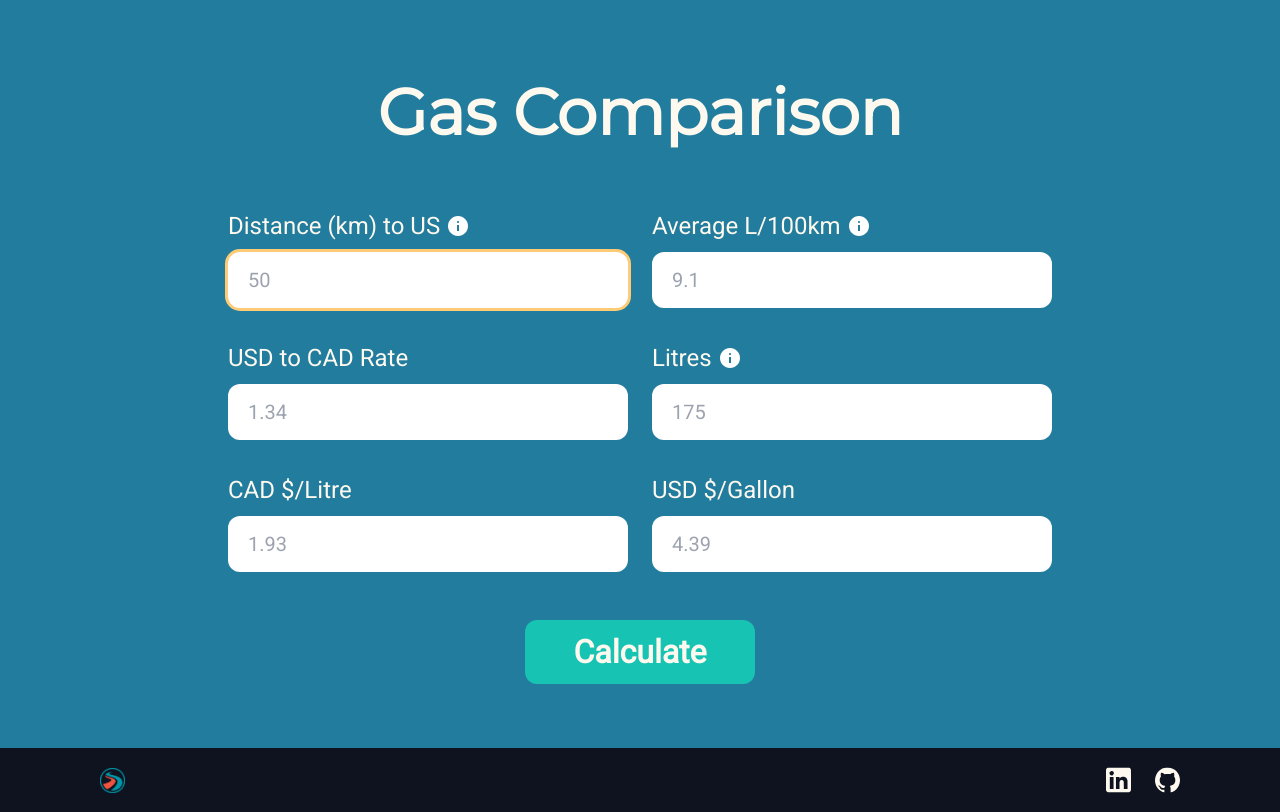
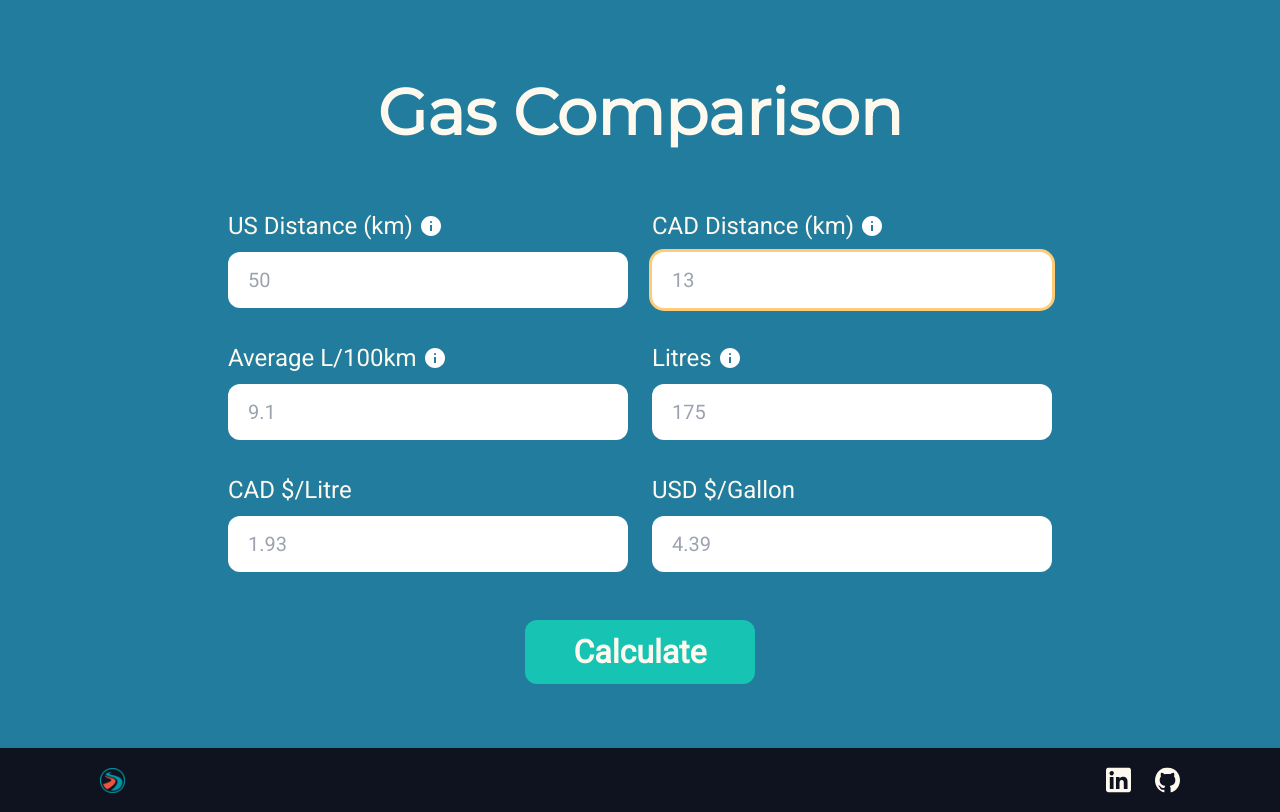
Before and after one commit to dbigueta/gas-comparison, a Next.js app: page / in a window 1280 px wide. Built offline with nearby package versions, Linux system fonts and the light colour scheme; no server answers.

Commit message:
Added API Integration

```diff
--- a/components/base/HomeHero.tsx
+++ b/components/base/HomeHero.tsx
@@ -4,20 +4,22 @@ import { useState, useRef } from 'react';
 import TextField from '@/components/partials/TextField';
 
 import { INPUT_FIELD_IDS, LITRES_PER_GALLON, HUNDRED_KM, TWO_WAY_DISTANCE } from '@/src/constants';
-import Icon from '../partials/icon/Icon';
+import Icon from '@/components/partials/icon/Icon';
+import getExchangeRate from '@/src/libs/getExchangeRate';
 
 type Values = {
-  distance: number;
+  usDistance: number;
+  canDistance: number;
   litresPer100km: number;
+  litres: number;
   cadPerLitre: number;
   usdPerGallon: number;
-  usdCadExchangeRate: number;
-  litres: number;
 };
 
 const HomeHero = () => {
   const [result, setResult] = useState(0);
   const [showResult, setShowResult] = useState(false);
+  const [cadExchangeRate, setCadExchangeRate] = useState(0);
 
   const formRef = useRef<HTMLFormElement>(null);
   const buttonRef = useRef<HTMLButtonElement>(null);
@@ -35,18 +37,19 @@ const HomeHero = () => {
   };
 
   const calculateComparison = ({
-    distance,
+    usDistance,
+    canDistance,
     litresPer100km,
+    litres,
     cadPerLitre,
     usdPerGallon,
-    usdCadExchangeRate,
-    litres,
   }: Values) => {
     const usdPerLitre = usdPerGallon / LITRES_PER_GALLON;
-    const cadPerLitreAfterExchangeRate = usdPerLitre * usdCadExchangeRate;
-    const litresSpentTravelling = litresSpentDriving(distance, litresPer100km);
-    const totalSpentCanadaRate = totalSpent(cadPerLitre, litres);
-    const totalSpentUsRate = totalSpent(cadPerLitreAfterExchangeRate, litres + litresSpentTravelling);
+    const cadPerLitreAfterExchangeRate = usdPerLitre * cadExchangeRate;
+    const litresSpentTravellingUS = litresSpentDriving(usDistance, litresPer100km);
+    const litresSpentTravellingCAN = litresSpentDriving(canDistance, litresPer100km);
+    const totalSpentCanadaRate = totalSpent(cadPerLitre, litres + litresSpentTravellingCAN);
+    const totalSpentUsRate = totalSpent(cadPerLitreAfterExchangeRate, litres + litresSpentTravellingUS);
     const difference = totalSpentCanadaRate - totalSpentUsRate;
     const roundedDifference = parseFloat(difference.toFixed(2));
 
@@ -55,9 +58,9 @@ const HomeHero = () => {
 
   const getValues = (values: Array<Element>) => {
     const data = {
-      distance: 0,
+      usDistance: 0,
+      canDistance: 0,
       litresPer100km: 0,
-      usdCadExchangeRate: 0,
       litres: 0,
       cadPerLitre: 0,
       usdPerGallon: 0,
@@ -66,14 +69,14 @@ const HomeHero = () => {
     for (let value of values) {
       const numberValue = parseFloat((value as HTMLInputElement).value);
       switch (value.id) {
-        case INPUT_FIELD_IDS.DISTANCE:
-          data.distance = numberValue;
+        case INPUT_FIELD_IDS.US_DISTANCE:
+          data.usDistance = numberValue;
+          break;
+        case INPUT_FIELD_IDS.CAN_DISTANCE:
+          data.canDistance = numberValue;
           break;
         case INPUT_FIELD_IDS.AVERAGE_LITRE_PER_100_KM:
           data.litresPer100km = numberValue;
-          break;
-        case INPUT_FIELD_IDS.USD_TO_CAD_RATE:
-          data.usdCadExchangeRate = numberValue;
           break;
         case INPUT_FIELD_IDS.LITRES:
           data.litres = numberValue;
@@ -110,6 +113,8 @@ const HomeHero = () => {
     setResult(calculateComparison(data));
   };
 
+  getExchangeRate().then((data) => setCadExchangeRate(data.conversion_rates.CAD));
+
   return (
     <section className="py-16 transition-[padding] height_lg:py-32">
       <div className="wrapper">
@@ -117,14 +122,25 @@ const HomeHero = () => {
         <form ref={formRef} onSubmit={handleSubmit} className="max-w-[31.25rem] mx-auto md:max-w-[51.5rem]">
           <fieldset className="grid gap-6 mb-8 md:mb-12 md:grid-cols-2 md:gap-y-8">
             <TextField
-              id={INPUT_FIELD_IDS.DISTANCE}
+              id={INPUT_FIELD_IDS.US_DISTANCE}
               required
               pattern="^\d{1,3}$"
               maxLength={3}
               title="Should be a whole number that's at most 3 digits long"
-              label="Distance (km) to US"
+              label="US Distance (km)"
               placeholder="50"
               tooltipText="One way distance from your starting location to the US gas station."
+              autoFocus
+            />
+            <TextField
+              id={INPUT_FIELD_IDS.CAN_DISTANCE}
+              required
+              pattern="^\d{1,3}$"
+              maxLength={3}
+              title="Should be a whole number that's at most 3 digits long"
+              label="CAD Distance (km)"
+              placeholder="13"
+              tooltipText="One way distance from your starting location to the Canadian gas station."
               autoFocus
             />
             <TextField
@@ -136,15 +152,6 @@ const HomeHero = () => {
               label="Average L/100km"
               placeholder="9.1"
               tooltipText="The amount of litres your vehicle uses to travel 100km. This should be on your vehicle's dashboard."
-            />
-            <TextField
-              id={INPUT_FIELD_IDS.USD_TO_CAD_RATE}
-              required
-              pattern="^\d+(\.\d{1,2})?$"
-              maxLength={4}
-              title="The USD to CAD exchange rate"
-              label="USD to CAD Rate"
-              placeholder="1.34"
             />
             <TextField
               id={INPUT_FIELD_IDS.LITRES}
--- a/src/constants.ts
+++ b/src/constants.ts
@@ -8,7 +8,8 @@ export const SCREENS = {
 
 // Input Field IDs
 export const INPUT_FIELD_IDS = {
-  DISTANCE: 'distance',
+  US_DISTANCE: 'us_distance',
+  CAN_DISTANCE: 'can_distance',
   AVERAGE_LITRE_PER_100_KM: 'l/100km',
   USD_TO_CAD_RATE: 'usd_to_cad_rate',
   LITRES: 'litres',
--- /dev/null
+++ b/src/libs/getExchangeRate.ts
@@ -0,0 +1,12 @@
+const getExchangeRate = async () => {
+  const response = await fetch(
+    `${process.env.NEXT_PUBLIC_EXCHANGE_RATE_API_BASE_URL}/${process.env.NEXT_PUBLIC_EXCHANGE_RATE_API_KEY}/${process.env.NEXT_PUBLIC_EXCHANGE_RATE_API_VERSION}/${process.env.NEXT_PUBLIC_EXCHANGE_RATE_API_CURRENCY}`,
+  );
+  if (!response.ok) {
+    throw new Error('Failed to fetch exchange rates');
+  }
+  const data = await response.json();
+  return data;
+};
+
+export default getExchangeRate;
```
